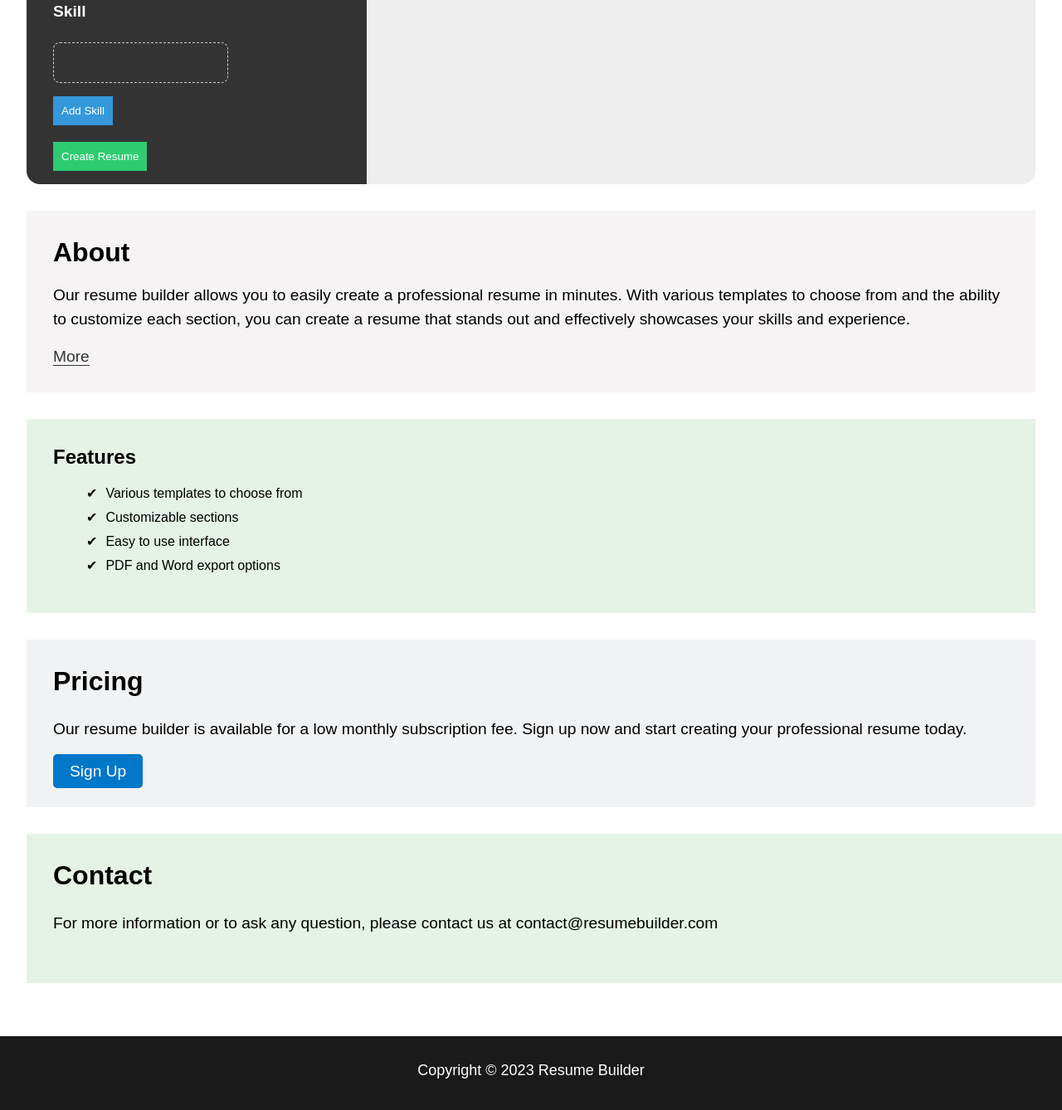
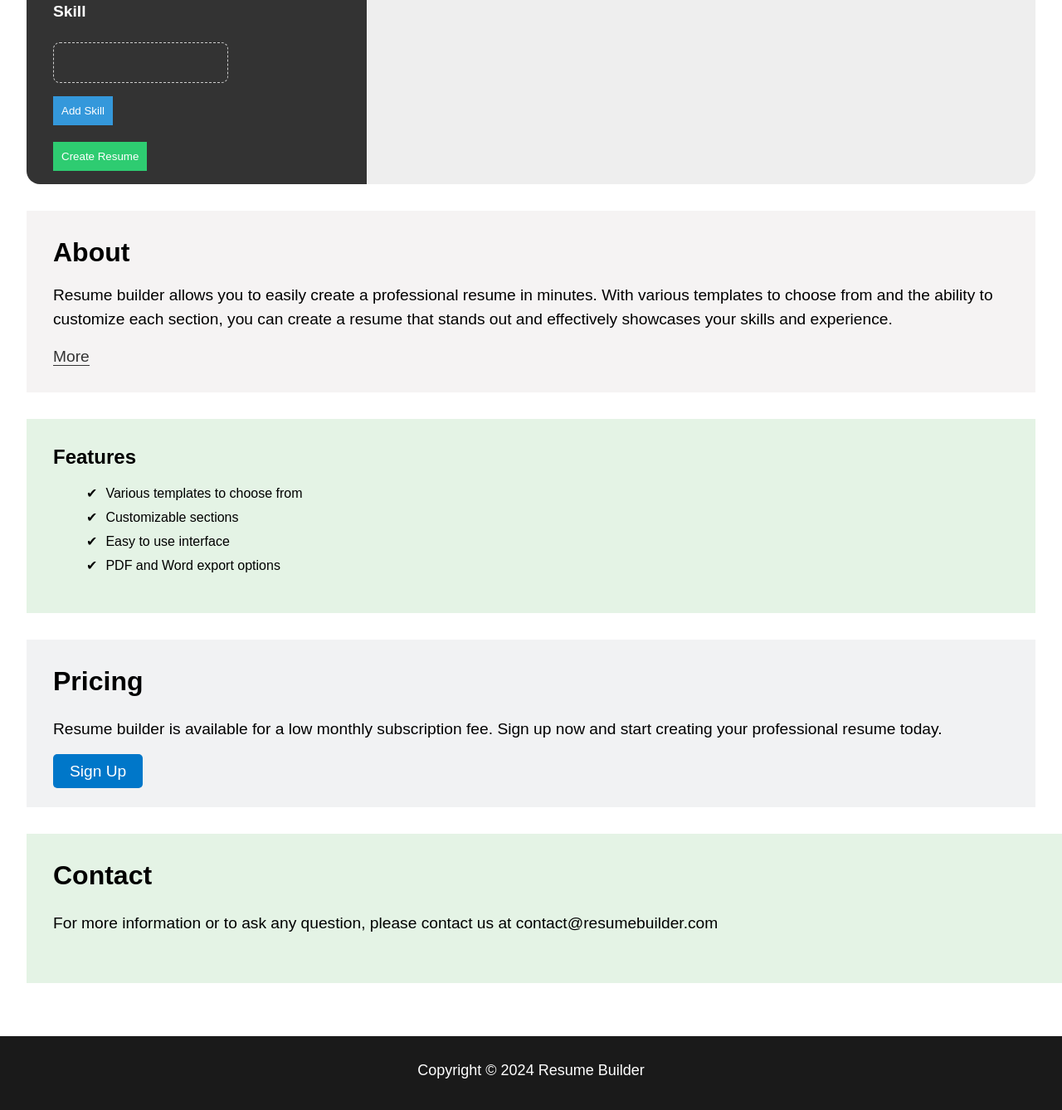
Before and after one commit to Yash-Sharma1509/Resume-Builder, a website: page Resume builder/resume-builder-chatgpt-yash/index.html in a window 1280 px wide. Shown: the part 2105-3443 px from the top of the page at 83% size. Drawn offline with Linux system fonts and the light colour scheme.

Commit message:
Update index.html

```diff
--- a/Resume builder/resume-builder-chatgpt-yash/index.html
+++ b/Resume builder/resume-builder-chatgpt-yash/index.html
@@ -84,7 +84,7 @@
 
     <section id="about">
       <h2>About</h2>
-      <p>Our resume builder allows you to easily create a professional resume in minutes. With various templates to
+      <p>Resume builder allows you to easily create a professional resume in minutes. With various templates to
         choose from and the ability to customize each section, you can create a resume that stands out and effectively
         showcases your skills and experience.</p>
       <a href="/about">More</a>
@@ -101,7 +101,7 @@
 
     <section id="pricing">
       <h2>Pricing</h2>
-      <p>Our resume builder is available for a low monthly subscription fee. Sign up now and start creating your
+      <p>Resume builder is available for a low monthly subscription fee. Sign up now and start creating your
         professional resume today.</p>
       <a href="#signup">Sign Up</a>
     </section>
@@ -111,7 +111,7 @@
     </section>
   </main>
   <footer>
-    <p>Copyright © 2023 Resume Builder</p>
+    <p>Copyright © 2024 Resume Builder</p>
   </footer>
   <script src="formSubmit.js"></script>
   <script src="imageLoader.js"></script>
```
